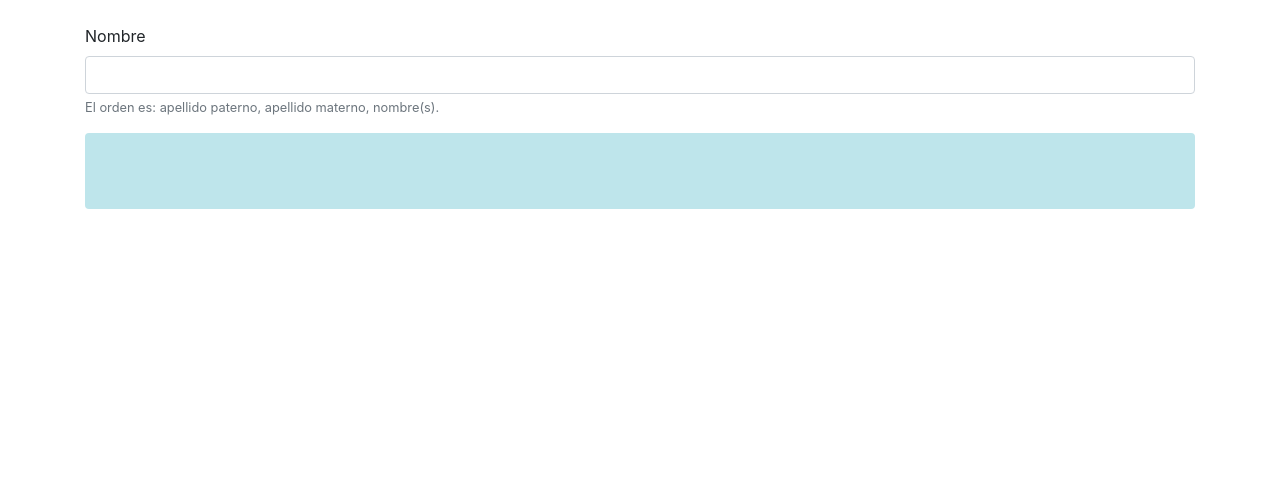
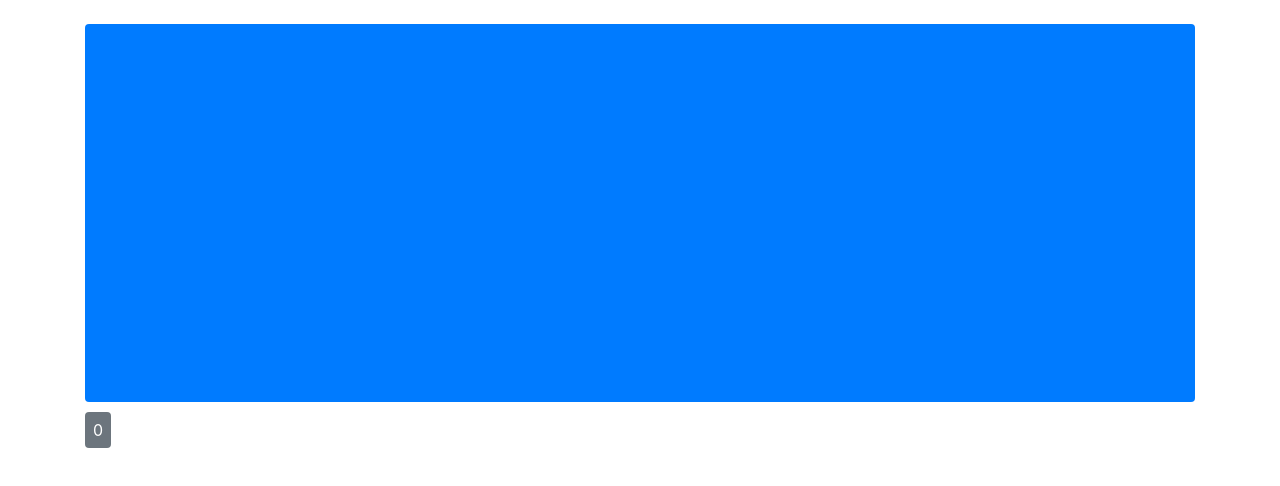
Before and after one commit to qualitrain/cursoAng, an Angular app: page / in a window 1280 px wide. Shown: the top 486 px of the page. Built offline with nearby package versions, Linux system fonts and the light colour scheme.

Commit message:
ejemplo throttle

```diff
--- a/src/app/app.component.html
+++ b/src/app/app.component.html
@@ -33,5 +33,8 @@
   <div *ngIf="ejemploDebounce" class="mt-4">
     <app-test-debounce></app-test-debounce>
   </div>
+  <div *ngIf="ejemploThrottle" class="mt-4">
+    <app-test-throttle></app-test-throttle>
+  </div>
 
 </div>
--- a/src/app/app.component.ts
+++ b/src/app/app.component.ts
@@ -14,7 +14,8 @@ export class AppComponent {
   ejercicioTakeUntil=false;
   ejercicioMerge=false;
   ejercicioConcat=false;
-  ejemploDebounce=true;
+  ejemploDebounce=false;
+  ejemploThrottle=true;
 
   title = 'cursoAng';
 }
--- a/src/app/app.module.ts
+++ b/src/app/app.module.ts
@@ -12,6 +12,7 @@ import { EjerTakeUltilComponent } from './ejer-take-ultil/ejer-take-ultil.compon
 import { EjerMergeComponent } from './ejer-merge/ejer-merge.component';
 import { EjerConcatComponent } from './ejer-concat/ejer-concat.component';
 import { TestDebounceComponent } from './test-debounce/test-debounce.component';
+import { TestThrottleComponent } from './test-throttle/test-throttle.component';
 
 @NgModule({
   declarations: [
@@ -24,7 +25,8 @@ import { TestDebounceComponent } from './test-debounce/test-debounce.component';
     EjerTakeUltilComponent,
     EjerMergeComponent,
     EjerConcatComponent,
-    TestDebounceComponent
+    TestDebounceComponent,
+    TestThrottleComponent
   ],
   imports: [
     BrowserModule,
--- /dev/null
+++ b/src/app/test-throttle/test-throttle.component.css
@@ -0,0 +1,3 @@
+#divThrottle{
+    height: 10cm;
+}
--- /dev/null
+++ b/src/app/test-throttle/test-throttle.component.html
@@ -0,0 +1,6 @@
+<div class="mt-4 bg-primary rounded" id="divThrottle">
+
+</div>
+<div class="mt-3">
+    <span class="bg-secondary rounded p-2 text-white">{{nEventos}}</span>
+</div>
--- /dev/null
+++ b/src/app/test-throttle/test-throttle.component.ts
@@ -0,0 +1,34 @@
+import { Component, AfterViewInit, OnDestroy } from '@angular/core';
+import { Subscription, fromEvent, map, throttle, throttleTime, timer } from 'rxjs';
+
+@Component({
+  selector: 'app-test-throttle',
+  templateUrl: './test-throttle.component.html',
+  styleUrls: ['./test-throttle.component.css']
+})
+export class TestThrottleComponent implements AfterViewInit, OnDestroy{
+  suscripcion:Subscription|undefined;
+  nEventos:number=0;
+
+  ngAfterViewInit(): void {
+    const div = document.getElementById("divThrottle");
+    const alarma$ = timer(20);
+    const movimientosRaton$ = fromEvent(div!,'mousemove').pipe(
+//                            throttleTime(30),
+                            throttle(() => alarma$),
+                            map(evt =>{
+                              let x = (evt as MouseEvent).clientX;
+                              let y = (evt as MouseEvent).clientY;
+                              return { x, y };
+                            })
+                          );
+    this.suscripcion = movimientosRaton$.subscribe(punto => {
+                                console.log(punto);
+                                this.nEventos++;
+                        });
+   }
+  ngOnDestroy(): void {
+    this.suscripcion?.unsubscribe();
+  }
+
+}
```
Also changed, not shown: 1 other file (tests, documents, lock files or other folders).
